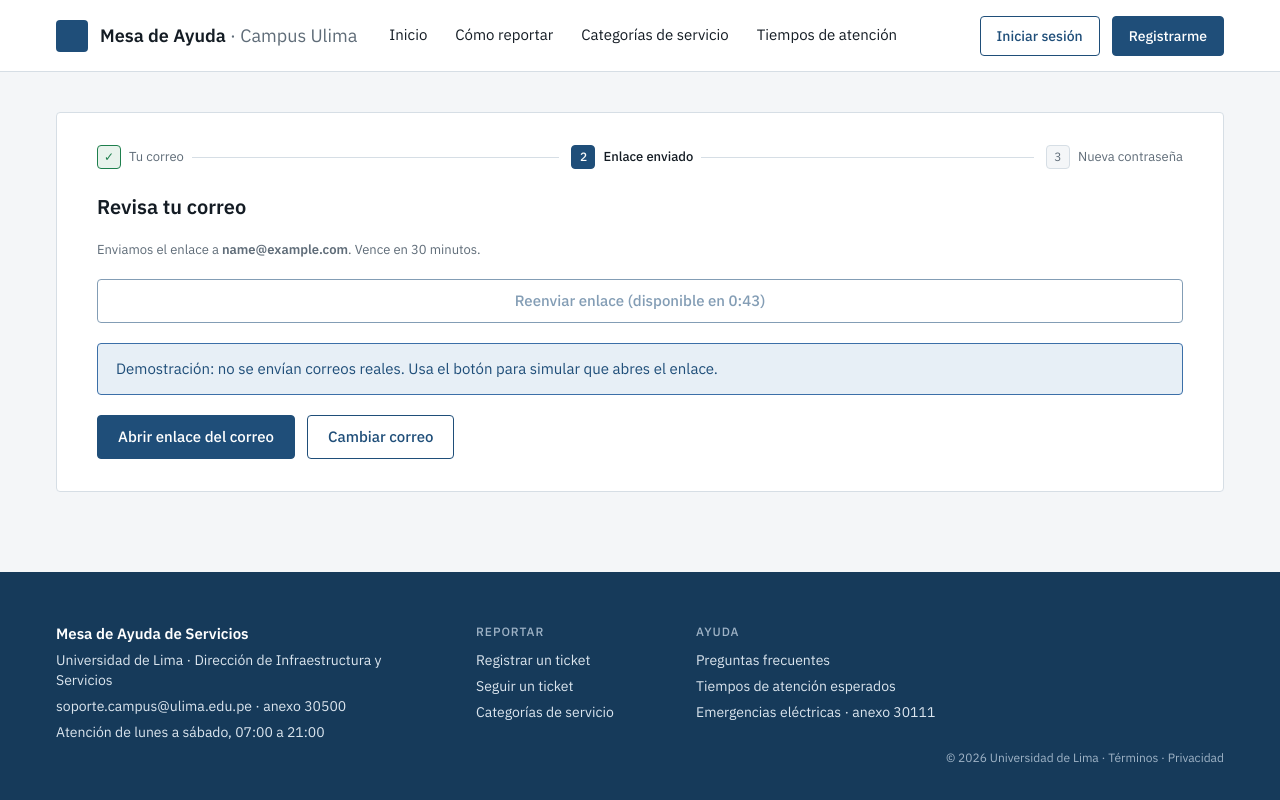
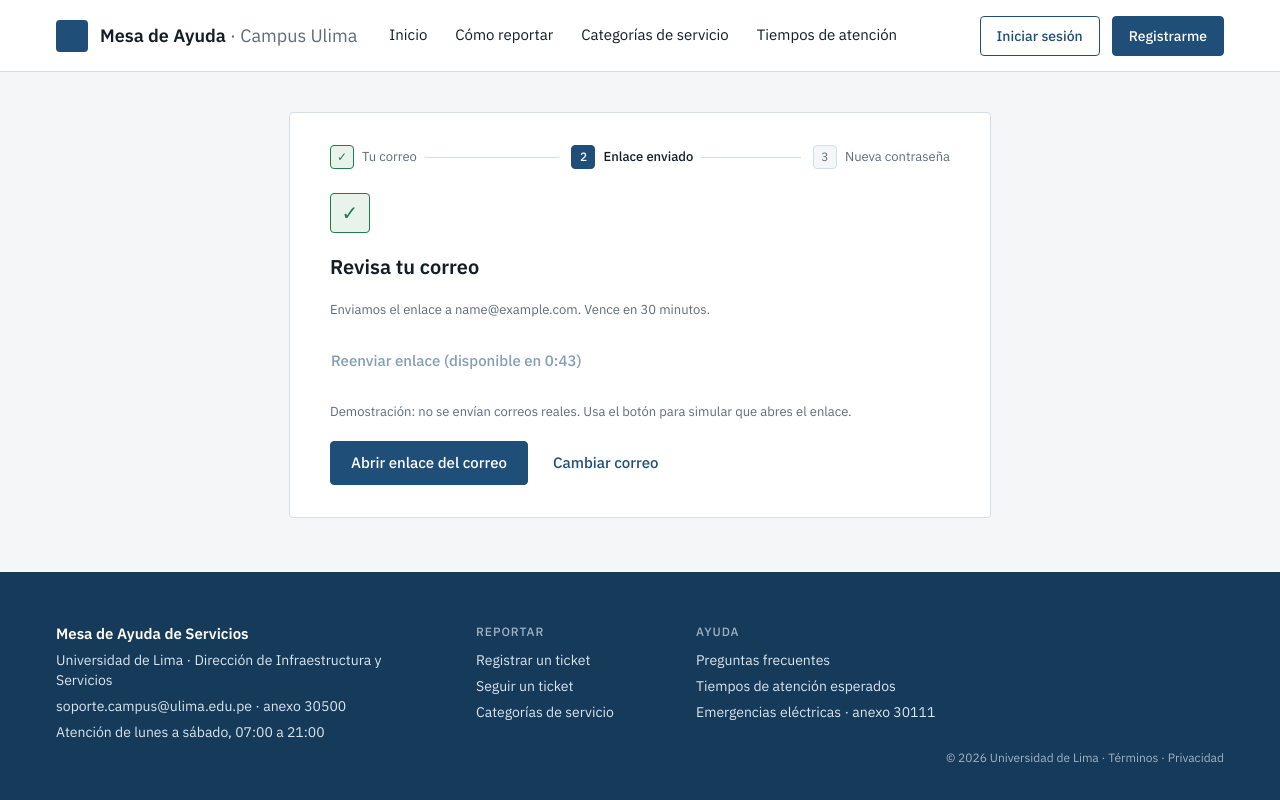
Before and after one commit to Zahir5a/Proyecto_Mesa_De_Ayuda_Grupo_2, a React (Vite) app: page /recuperar-contrasena in a window 1280 px wide. Both pictures are taken after typing "name@example.com" into the empty fields and a click on the button "Enviar enlace". Built offline with nearby package versions, Linux system fonts and the light colour scheme.

Commit message:
Ajusta la recuperación de contraseña al mockup

```diff
--- a/src/pages/auth/RecuperarPassword.jsx
+++ b/src/pages/auth/RecuperarPassword.jsx
@@ -6,6 +6,7 @@ import { restablecerPassword } from '../../services/authService'
 import { REGEX_CORREO, validarConfirmacion, validarPassword } from '../../utils/validaciones'
 import Campo from '../../components/ui/Campo'
 import IndicadorFuerza from '../../components/ui/IndicadorFuerza'
+import './auth.css'
 
 const SEGUNDOS_REENVIO = 45
 const PASOS = ['Tu correo', 'Enlace enviado', 'Nueva contraseña']
@@ -77,7 +78,8 @@ function RecuperarPassword() {
     }
 
     return (
-        <div className="tarjeta tarjeta--formulario">
+        <div className="auth auth--simple">
+        <div className="tarjeta tarjeta--formulario auth__tarjeta auth__tarjeta--recuperar">
             <ol className="pasos" aria-label="Progreso">
                 {PASOS.map((nombre, i) => {
                     const numero = i + 1
@@ -102,28 +104,29 @@ function RecuperarPassword() {
                         {...formCorreo.campo('correo')} />
                     <div className="formulario__acciones">
                         <button type="submit" className="boton boton--primario">Enviar enlace</button>
-                        <Link to="/login" className="boton">Volver a iniciar sesión</Link>
+                        <Link to="/login" className="boton boton--terciario">Volver a iniciar sesión</Link>
                     </div>
                 </form>
             )}
 
             {paso === 2 && (
                 <div className="formulario">
+                    <span className="icono-visto" aria-hidden="true">✓</span>
                     <h1>Revisa tu correo</h1>
                     <p className="texto-aux">
-                        Enviamos el enlace a <strong>{formCorreo.valores.correo.trim()}</strong>. Vence en 30 minutos.
+                        Enviamos el enlace a {formCorreo.valores.correo.trim()}. Vence en 30 minutos.
                     </p>
-                    <button type="button" className="boton" disabled={segundos > 0} onClick={reenviar}>
+                    <button type="button" className="boton boton--terciario boton--izquierda" disabled={segundos > 0} onClick={reenviar}>
                         {segundos > 0 ? 'Reenviar enlace (disponible en ' + formatoCuenta(segundos) + ')' : 'Reenviar enlace'}
                     </button>
-                    <p className="alerta-info">
+                    <p className="texto-aux">
                         Demostración: no se envían correos reales. Usa el botón para simular que abres el enlace.
                     </p>
                     <div className="formulario__acciones">
                         <button type="button" className="boton boton--primario" onClick={() => setPaso(3)}>
                             Abrir enlace del correo
                         </button>
-                        <button type="button" className="boton" onClick={() => setPaso(1)}>Cambiar correo</button>
+                        <button type="button" className="boton boton--terciario" onClick={() => setPaso(1)}>Cambiar correo</button>
                     </div>
                 </div>
             )}
@@ -132,13 +135,13 @@ function RecuperarPassword() {
                 <form className="formulario" onSubmit={guardar} noValidate>
                     <h1>Nueva contraseña</h1>
                     {errorGlobal && <p className="alerta-error">{errorGlobal}</p>}
-                    <Campo etiqueta="Nueva contraseña" tipo="password"
-                        ayuda="Mínimo 8 caracteres, con una mayúscula y un número." {...formClave.campo('password')} />
+                    <Campo etiqueta="Nueva contraseña" tipo="password" {...formClave.campo('password')} />
                     <IndicadorFuerza password={formClave.valores.password} />
                     <Campo etiqueta="Confirmar" tipo="password" {...formClave.campo('confirmar')} />
-                    <button type="submit" className="boton boton--primario">Guardar contraseña</button>
+                    <button type="submit" className="boton boton--primario boton--bloque">Guardar contraseña</button>
                 </form>
             )}
+        </div>
         </div>
     )
 }
--- a/src/pages/auth/auth.css
+++ b/src/pages/auth/auth.css
@@ -69,6 +69,24 @@
     line-height: 22px;
 }
 
+.icono-visto {
+    display: inline-grid;
+    place-items: center;
+    justify-self: start;
+    width: 40px;
+    height: 40px;
+    border: 1px solid var(--success);
+    border-radius: 4px;
+    background: var(--success-soft);
+    color: var(--success);
+    font-size: 20px;
+}
+
+.boton--izquierda {
+    justify-self: start;
+    padding-left: 0;
+}
+
 .especialidades legend {
     padding: 0;
     margin-bottom: 8px;
```
